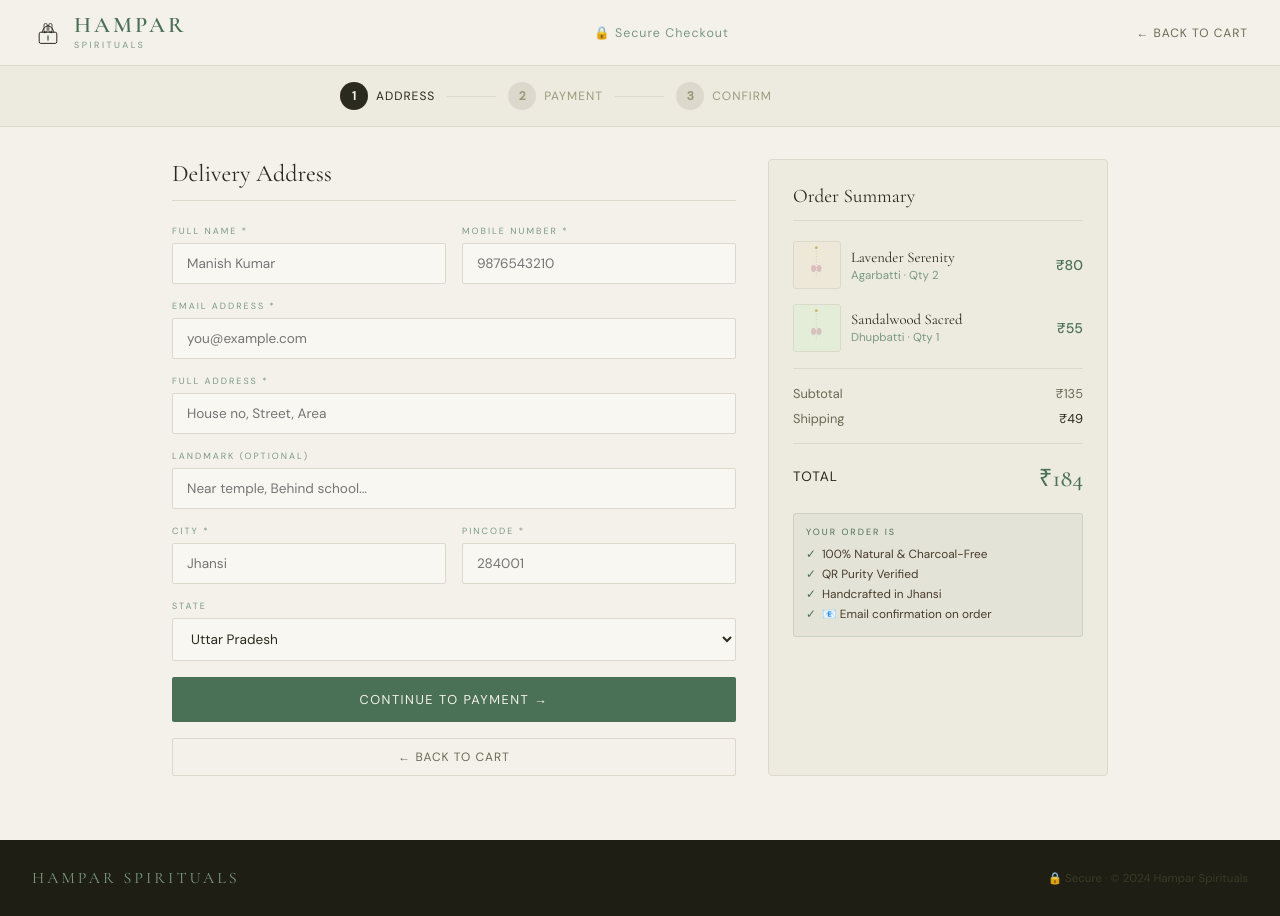
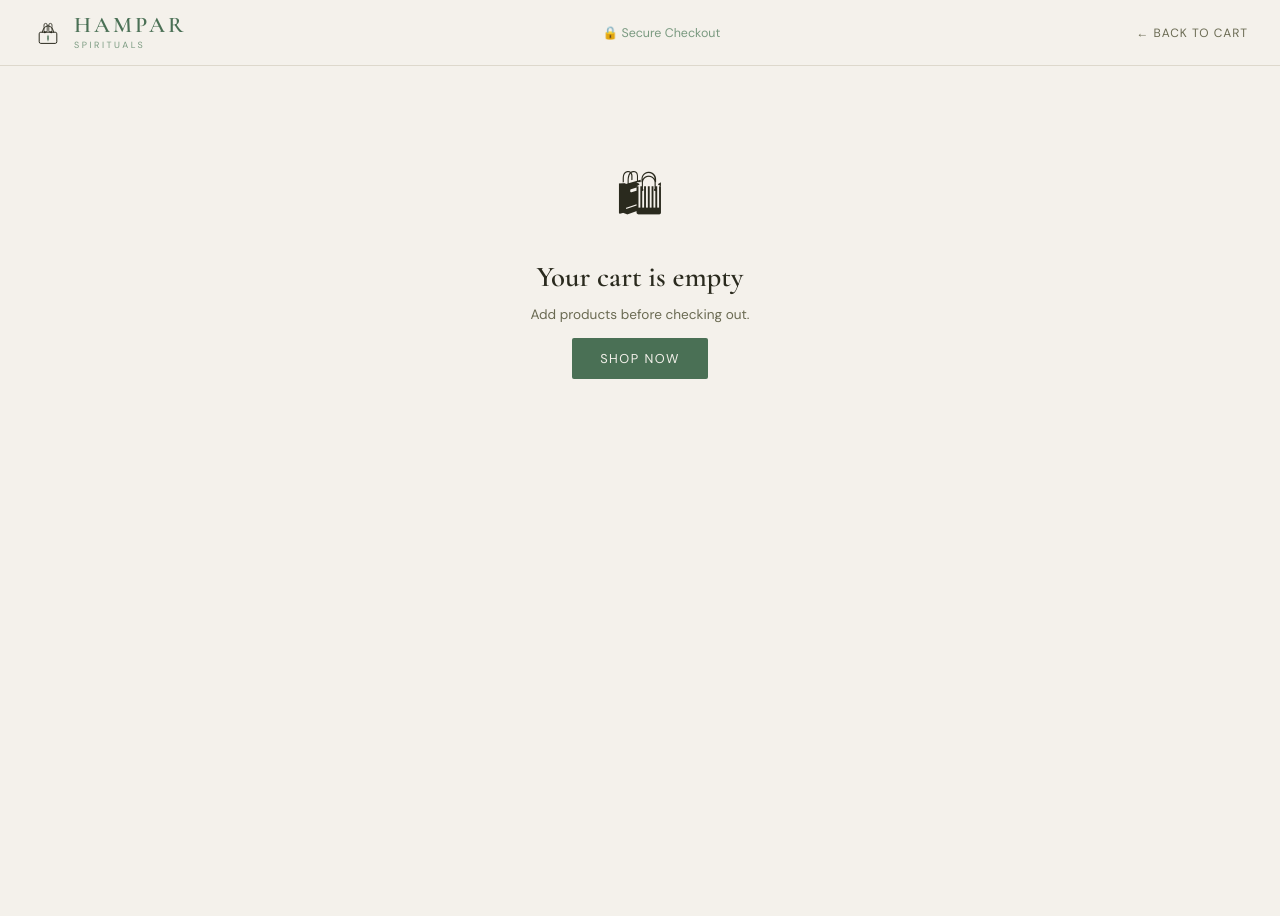
Before and after one commit to manishksingh050-rgb/hampar-spirituals, a Next.js app: page /checkout in a window 1280 px wide. After the commit the page ends 800 px from the top, so only its background shows below. Built offline with nearby package versions, Linux system fonts and the light colour scheme.

Commit message:
fix: checkout reads real cart from localStorage

```diff
--- a/app/checkout/page.jsx
+++ b/app/checkout/page.jsx
@@ -6,34 +6,46 @@ const EMAILJS_SERVICE_ID = 'service_fymj002'
 const EMAILJS_TEMPLATE_ID = 'template_acekhg5'
 const EMAILJS_PUBLIC_KEY = 'AzO_585k8-HYqo0gv'
 
+function getCart() {
+  if (typeof window === 'undefined') return []
+  try { return JSON.parse(localStorage.getItem('hampar_cart') || '[]') }
+  catch { return [] }
+}
+
+function clearCart() {
+  if (typeof window === 'undefined') return
+  localStorage.removeItem('hampar_cart')
+}
+
 export default function CheckoutPage() {
   const [step, setStep] = useState(1)
   const [payMethod, setPayMethod] = useState('upi')
   const [upiId, setUpiId] = useState('')
   const [upiError, setUpiError] = useState('')
   const [placing, setPlacing] = useState(false)
+  const [orderItems, setOrderItems] = useState([])
   const [form, setForm] = useState({
     name:'', phone:'', email:'', address:'', city:'', state:'Uttar Pradesh', pincode:'', landmark:''
   })
   const [errors, setErrors] = useState({})
   const [orderId] = useState('HSP-' + Math.random().toString(36).substr(2,8).toUpperCase())
 
-  const orderItems = [
-    { name:'Lavender Serenity', category:'Agarbatti', price:40, qty:2, bg:'#ede8d8' },
-    { name:'Sandalwood Sacred', category:'Dhupbatti', price:55, qty:1, bg:'#e4edd8' },
-  ]
-  const subtotal = orderItems.reduce((s,i) => s+i.price*i.qty, 0)
+  useEffect(() => {
+    const items = getCart()
+    setOrderItems(items.length > 0 ? items : [])
+  }, [])
+
+  useEffect(() => {
+    const script = document.createElement('script')
+    script.src = 'https://cdn.jsdelivr.net/npm/@emailjs/browser@3/dist/email.min.js'
+    script.onload = () => window.emailjs && window.emailjs.init(EMAILJS_PUBLIC_KEY)
+    document.head.appendChild(script)
+  }, [])
+
+  const subtotal = orderItems.reduce((s,i) => s + i.price * i.qty, 0)
   const shipping = subtotal >= 299 ? 0 : 49
   const codFee = payMethod === 'cod' ? 20 : 0
   const total = subtotal + shipping + codFee
-
-  // Load EmailJS
-  useEffect(() => {
-    const script = document.createElement('script')
-    script.src = 'https://cdn.jsdelivr.net/npm/@emailjs/browser@3/dist/email.min.js'
-    script.onload = () => window.emailjs.init(EMAILJS_PUBLIC_KEY)
-    document.head.appendChild(script)
-  }, [])
 
   const validate = () => {
     const e = {}
@@ -50,8 +62,10 @@ export default function CheckoutPage() {
   const handleNext = () => { if (validate()) setStep(2) }
 
   const sendEmail = async () => {
-    const itemsList = orderItems.map(i => `${i.name} x${i.qty} = ₹${i.price*i.qty}`).join('\n')
-    const templateParams = {
+    if (!window.emailjs) return
+    const itemsList = orderItems.map(i => `${i.name} x${i.qty} = ₹${i.price * i.qty}`).join('\n')
+    try {
+      await window.emailjs.send(EMAILJS_SERVICE_ID, EMAILJS_TEMPLATE_ID, {
         order_id: orderId,
         customer_name: form.name,
         customer_phone: form.phone,
@@ -67,13 +81,8 @@ export default function CheckoutPage() {
         payment_method: payMethod === 'upi' ? `UPI (${upiId})` : payMethod === 'cod' ? 'Cash on Delivery' : 'Net Banking',
         name: form.name,
         email: form.email,
-    }
-    try {
-      await window.emailjs.send(EMAILJS_SERVICE_ID, EMAILJS_TEMPLATE_ID, templateParams)
-      console.log('Order email sent!')
-    } catch (err) {
-      console.error('Email failed:', err)
-    }
+      })
+    } catch (err) { console.error('Email error:', err) }
   }
 
   const handlePlaceOrder = async () => {
@@ -84,6 +93,7 @@ export default function CheckoutPage() {
     setUpiError('')
     setPlacing(true)
     await sendEmail()
+    clearCart()
     setTimeout(() => { setPlacing(false); setStep(3) }, 2000)
   }
 
@@ -94,9 +104,9 @@ export default function CheckoutPage() {
     logoSub: { fontSize:9, letterSpacing:'2.5px', textTransform:'uppercase', color:'#7a9a80', marginTop:2 },
     progress: { background:'#edeae0', borderBottom:'1px solid #ddd8cc', padding:'1rem 2rem' },
     progressInner: { display:'flex', alignItems:'center', maxWidth:600, margin:'0 auto' },
-    progDot: (active, done) => ({ width:28, height:28, borderRadius:'50%', display:'flex', alignItems:'center', justifyContent:'center', fontSize:'0.75rem', fontWeight:600, background: done?'#4a7055':active?'#2a2a1e':'#ddd8cc', color: done||active?'#f4f1eb':'#9a9a7a', flexShrink:0 }),
-    progLabel: (active, done) => ({ fontSize:'0.75rem', letterSpacing:'1px', textTransform:'uppercase', color: active||done?'#2a2a1e':'#9a9a7a', marginLeft:8 }),
-    progLine: (done) => ({ flex:1, height:1, background: done?'#4a7055':'#ddd8cc', margin:'0 12px' }),
+    progDot: (a,d) => ({ width:28, height:28, borderRadius:'50%', display:'flex', alignItems:'center', justifyContent:'center', fontSize:'0.75rem', fontWeight:600, background:d?'#4a7055':a?'#2a2a1e':'#ddd8cc', color:d||a?'#f4f1eb':'#9a9a7a', flexShrink:0 }),
+    progLabel: (a,d) => ({ fontSize:'0.75rem', letterSpacing:'1px', textTransform:'uppercase', color:a||d?'#2a2a1e':'#9a9a7a', marginLeft:8 }),
+    progLine: (d) => ({ flex:1, height:1, background:d?'#4a7055':'#ddd8cc', margin:'0 12px' }),
     layout: { display:'grid', gridTemplateColumns:'1fr 340px', gap:'2rem', maxWidth:1000, margin:'0 auto', padding:'2rem' },
     sectionTitle: { fontFamily:"'Cormorant Garamond',serif", fontSize:'1.5rem', color:'#2a2a1e', marginBottom:'1.5rem', paddingBottom:'0.75rem', borderBottom:'1px solid #ddd8cc' },
     formGrid2: { display:'grid', gridTemplateColumns:'1fr 1fr', gap:'1rem', marginBottom:'1rem' },
@@ -111,9 +121,7 @@ export default function CheckoutPage() {
     payName: { fontFamily:"'Cormorant Garamond',serif", fontSize:'1rem', color:'#2a2a1e' },
     payNote: { fontSize:'0.75rem', color:'#7a9a80', marginTop:2 },
     upiInput: (err) => ({ width:'100%', padding:'11px 14px', background:'#f9f7f2', border:`1px solid ${err?'#e05a4a':'#ddd8cc'}`, borderRadius:2, fontSize:'0.85rem', fontFamily:"'DM Sans',sans-serif", outline:'none', color:'#2a2a1e', boxSizing:'border-box', marginTop:8 }),
-    upiApps: { display:'flex', gap:8, marginTop:10, flexWrap:'wrap' },
-    upiApp: { fontSize:'8px', letterSpacing:'1px', textTransform:'uppercase', padding:'5px 12px', border:'1px solid #ddd8cc', borderRadius:20, color:'#6a6a52', cursor:'pointer', background:'#f4f1eb' },
-    btnPrimary: (loading) => ({ width:'100%', background: loading?'#7a9a80':'#4a7055', color:'#f4f1eb', fontSize:'0.8rem', letterSpacing:'1.5px', textTransform:'uppercase', padding:14, border:'none', borderRadius:2, cursor: loading?'not-allowed':'pointer', fontFamily:"'DM Sans',sans-serif", marginBottom:8 }),
+    btnPrimary: (loading) => ({ width:'100%', background:loading?'#7a9a80':'#4a7055', color:'#f4f1eb', fontSize:'0.8rem', letterSpacing:'1.5px', textTransform:'uppercase', padding:14, border:'none', borderRadius:2, cursor:loading?'not-allowed':'pointer', fontFamily:"'DM Sans',sans-serif", marginBottom:8 }),
     btnBack: { width:'100%', background:'transparent', color:'#6a6a52', fontSize:'0.75rem', letterSpacing:'1px', textTransform:'uppercase', padding:10, border:'1px solid #ddd8cc', borderRadius:2, cursor:'pointer', fontFamily:"'DM Sans',sans-serif" },
     summary: { background:'#edeae0', border:'1px solid #ddd8cc', borderRadius:4, padding:'1.5rem', position:'sticky', top:80 },
     sumTitle: { fontFamily:"'Cormorant Garamond',serif", fontSize:'1.2rem', marginBottom:'1.25rem', paddingBottom:'0.75rem', borderBottom:'1px solid #ddd8cc' },
@@ -127,15 +135,12 @@ export default function CheckoutPage() {
     sumTotal: { display:'flex', justifyContent:'space-between', alignItems:'center', marginTop:'0.75rem' },
     totalAmt: { fontFamily:"'Cormorant Garamond',serif", fontSize:'1.5rem', fontWeight:500, color:'#4a7055' },
     successPage: { minHeight:'80vh', display:'flex', flexDirection:'column', alignItems:'center', justifyContent:'center', padding:'4rem 2rem', textAlign:'center' },
-    successIcon: { fontSize:56, marginBottom:'1.5rem' },
     successH1: { fontFamily:"'Cormorant Garamond',serif", fontSize:'2.5rem', fontWeight:400, color:'#2a2a1e', marginBottom:'0.75rem' },
     successP: { fontSize:'0.88rem', color:'#6a6a52', lineHeight:1.85, maxWidth:440, margin:'0 auto 2rem' },
     orderCard: { background:'#edeae0', border:'1px solid #ddd8cc', borderRadius:4, padding:'1.5rem 2rem', maxWidth:420, width:'100%', margin:'0 auto 2rem', textAlign:'left' },
     orderRow: { display:'flex', justifyContent:'space-between', fontSize:'0.82rem', padding:'6px 0', borderBottom:'1px solid #ddd8cc', color:'#6a6a52' },
     orderVal: { color:'#2a2a1e', fontWeight:500 },
     successBtns: { display:'flex', gap:10, justifyContent:'center', flexWrap:'wrap' },
-    successBtn: { background:'#4a7055', color:'#f4f1eb', fontSize:'0.75rem', letterSpacing:'1.5px', textTransform:'uppercase', padding:'12px 28px', border:'none', borderRadius:2, cursor:'pointer', textDecoration:'none' },
-    successBtnGhost: { background:'transparent', color:'#2a2a1e', fontSize:'0.75rem', letterSpacing:'1.5px', textTransform:'uppercase', padding:'12px 28px', border:'1px solid #2a2a1e', borderRadius:2, textDecoration:'none' },
     footer: { background:'#1e1e14', padding:'1.75rem 2rem', display:'flex', alignItems:'center', justifyContent:'space-between', flexWrap:'wrap', gap:'1rem', marginTop:'2rem' },
     footerLogo: { fontFamily:"'Cormorant Garamond',serif", fontSize:'1rem', letterSpacing:3, color:'#7a9a80' },
     footerCopy: { fontSize:'0.72rem', color:'#3a3a24' },
@@ -153,28 +158,36 @@ export default function CheckoutPage() {
           <circle cx="48" cy="38" r="2.5" fill="#2a2a1e"/>
           <path d="M40 62 Q36 54 38 48 Q40 44 40 44 Q40 44 42 48 Q44 54 40 62Z" fill="#4a7055" opacity="0.8"/>
         </svg>
-        <div>
-          <div style={s.logoText}>HAMPAR</div>
-          <div style={s.logoSub}>Spirituals</div>
-        </div>
+        <div><div style={s.logoText}>HAMPAR</div><div style={s.logoSub}>Spirituals</div></div>
       </Link>
-      <div style={{fontSize:'0.78rem',color:'#7a9a80',letterSpacing:'1px'}}>🔒 Secure Checkout</div>
+      <div style={{fontSize:'0.78rem',color:'#7a9a80'}}>🔒 Secure Checkout</div>
       <Link href="/cart" style={{fontSize:'0.75rem',letterSpacing:'1px',textTransform:'uppercase',color:'#6a6a52',textDecoration:'none'}}>← Back to Cart</Link>
     </nav>
   )
 
-  // SUCCESS PAGE
+  // EMPTY CART
+  if (orderItems.length === 0 && step !== 3) return (
+    <div style={s.page}>
+      <NavBar/>
+      <div style={{textAlign:'center',padding:'6rem 2rem'}}>
+        <div style={{fontSize:48,marginBottom:'1rem'}}>🛍</div>
+        <h2 style={{fontFamily:"'Cormorant Garamond',serif",fontSize:'1.8rem',color:'#2a2a1e',marginBottom:'0.75rem'}}>Your cart is empty</h2>
+        <p style={{fontSize:'0.85rem',color:'#6a6a52',marginBottom:'1.5rem'}}>Add products before checking out.</p>
+        <Link href="/" style={{background:'#4a7055',color:'#f4f1eb',padding:'12px 28px',borderRadius:2,fontSize:'0.8rem',letterSpacing:'1.5px',textTransform:'uppercase',textDecoration:'none'}}>Shop Now</Link>
+      </div>
+    </div>
+  )
+
+  // SUCCESS
   if (step === 3) return (
     <div style={s.page}>
       <NavBar/>
       <div style={s.successPage}>
-        <div style={s.successIcon}>🙏</div>
+        <div style={{fontSize:56,marginBottom:'1.5rem'}}>🙏</div>
         <h1 style={s.successH1}>Order Placed Successfully!</h1>
-        <p style={s.successP}>
-          Thank you, <strong>{form.name}</strong>! Your order has been received and a confirmation email has been sent to <strong>{form.email}</strong>. We will dispatch within 2 business days from Jhansi.
-        </p>
+        <p style={s.successP}>Thank you, <strong>{form.name}</strong>! Confirmation sent to <strong>{form.email}</strong>. We dispatch within 2 business days from Jhansi.</p>
         <div style={s.orderCard}>
-          <div style={{fontFamily:"'Cormorant Garamond',serif",fontSize:'1rem',marginBottom:'0.75rem',color:'#2a2a1e'}}>Order Details</div>
+          <div style={{fontFamily:"'Cormorant Garamond',serif",fontSize:'1rem',marginBottom:'0.75rem'}}>Order Details</div>
           {[
             ['Order ID', orderId],
             ['Items', `${orderItems.reduce((s,i)=>s+i.qty,0)} items`],
@@ -182,20 +195,17 @@ export default function CheckoutPage() {
             ['Payment', payMethod==='upi'?'UPI':payMethod==='cod'?'Cash on Delivery':'Net Banking'],
             ['Delivery', `${form.city}, ${form.state}`],
             ['Expected', '3–5 business days'],
-            ['Email Sent', '✓ Confirmation sent'],
+            ['Email', '✓ Confirmation sent'],
           ].map(([k,v]) => (
             <div key={k} style={s.orderRow}><span>{k}</span><span style={s.orderVal}>{v}</span></div>
           ))}
         </div>
         <div style={s.successBtns}>
-          <Link href="/" style={s.successBtn}>Continue Shopping</Link>
-          <Link href="/purity" style={s.successBtnGhost}>Learn About Purity</Link>
+          <Link href="/" style={{background:'#4a7055',color:'#f4f1eb',fontSize:'0.75rem',letterSpacing:'1.5px',textTransform:'uppercase',padding:'12px 28px',borderRadius:2,textDecoration:'none'}}>Continue Shopping</Link>
+          <Link href="/purity" style={{background:'transparent',color:'#2a2a1e',fontSize:'0.75rem',letterSpacing:'1.5px',textTransform:'uppercase',padding:'12px 28px',border:'1px solid #2a2a1e',borderRadius:2,textDecoration:'none'}}>Learn About Purity</Link>
         </div>
       </div>
-      <footer style={s.footer}>
-        <div style={s.footerLogo}>HAMPAR SPIRITUALS</div>
-        <div style={s.footerCopy}>© 2024 Hampar Spirituals · Jhansi, UP</div>
-      </footer>
+      <footer style={s.footer}><div style={s.footerLogo}>HAMPAR SPIRITUALS</div><div style={s.footerCopy}>© 2024 Hampar Spirituals</div></footer>
     </div>
   )
 
@@ -203,14 +213,13 @@ export default function CheckoutPage() {
     <div style={s.page}>
       <NavBar/>
 
-      {/* PROGRESS */}
       <div style={s.progress}>
         <div style={s.progressInner}>
           {[['1','Address'],['2','Payment'],['3','Confirm']].map(([n,l],i) => (
             <div key={n} style={{display:'flex',alignItems:'center',flex:i<2?1:'auto'}}>
-              <div style={s.progDot(step===i+1, step>i+1)}>{step>i+1?'✓':n}</div>
-              <span style={s.progLabel(step===i+1, step>i+1)}>{l}</span>
-              {i < 2 && <div style={s.progLine(step>i+1)}/>}
+              <div style={s.progDot(step===i+1,step>i+1)}>{step>i+1?'✓':n}</div>
+              <span style={s.progLabel(step===i+1,step>i+1)}>{l}</span>
+              {i<2 && <div style={s.progLine(step>i+1)}/>}
             </div>
           ))}
         </div>
@@ -218,8 +227,8 @@ export default function CheckoutPage() {
 
       <div style={s.layout}>
         <div>
-          {/* STEP 1 — ADDRESS */}
-          {step === 1 && <>
+          {/* STEP 1 */}
+          {step===1 && <>
             <div style={s.sectionTitle}>Delivery Address</div>
             <div style={s.formGrid2}>
               <div>
@@ -269,17 +278,16 @@ export default function CheckoutPage() {
             <Link href="/cart" style={{display:'block',textAlign:'center',textDecoration:'none',marginTop:8,fontSize:'0.75rem',letterSpacing:'1px',textTransform:'uppercase',color:'#6a6a52',padding:10,border:'1px solid #ddd8cc',borderRadius:2}}>← Back to Cart</Link>
           </>}
 
-          {/* STEP 2 — PAYMENT */}
-          {step === 2 && <>
+          {/* STEP 2 */}
+          {step===2 && <>
             <div style={s.sectionTitle}>Choose Payment Method</div>
-
             {[
-              {id:'upi', icon:'📱', name:'UPI Payment', note:'Google Pay, PhonePe, Paytm, BHIM UPI'},
-              {id:'cod', icon:'💵', name:'Cash on Delivery', note:'Pay when your order arrives — ₹20 COD fee'},
-              {id:'netbanking', icon:'🏦', name:'Net Banking', note:'All major Indian banks supported'},
-            ].map(m => (
+              {id:'upi',icon:'📱',name:'UPI Payment',note:'Google Pay, PhonePe, Paytm, BHIM UPI'},
+              {id:'cod',icon:'💵',name:'Cash on Delivery',note:'Pay when your order arrives — ₹20 COD fee'},
+              {id:'netbanking',icon:'🏦',name:'Net Banking',note:'All major Indian banks supported'},
+            ].map(m=>(
               <div key={m.id} style={s.payCard(payMethod===m.id)} onClick={()=>setPayMethod(m.id)}>
-                <div style={s.payRadio(payMethod===m.id)}>{payMethod===m.id && <div style={s.payDot}/>}</div>
+                <div style={s.payRadio(payMethod===m.id)}>{payMethod===m.id&&<div style={s.payDot}/>}</div>
                 <span style={{fontSize:22}}>{m.icon}</span>
                 <div><div style={s.payName}>{m.name}</div><div style={s.payNote}>{m.note}</div></div>
               </div>
@@ -290,20 +298,16 @@ export default function CheckoutPage() {
                 <label style={s.label}>Your UPI ID</label>
                 <input style={s.upiInput(upiError)} placeholder="yourname@upi" value={upiId} onChange={e=>setUpiId(e.target.value)}/>
                 {upiError && <div style={s.errMsg}>{upiError}</div>}
-                <div style={s.upiApps}>
-                  {['GPay','PhonePe','Paytm','BHIM'].map(app=><div key={app} style={s.upiApp}>{app}</div>)}
+                <div style={{display:'flex',gap:8,marginTop:10,flexWrap:'wrap'}}>
+                  {['GPay','PhonePe','Paytm','BHIM'].map(app=><div key={app} style={{fontSize:'8px',letterSpacing:'1px',textTransform:'uppercase',padding:'5px 12px',border:'1px solid #ddd8cc',borderRadius:20,color:'#6a6a52',cursor:'pointer',background:'#f4f1eb'}}>{app}</div>)}
                 </div>
               </div>
             )}
-
             {payMethod==='cod' && (
               <div style={{marginBottom:'1.5rem',padding:'1.25rem',background:'#fff9ec',borderRadius:4,border:'1px solid #e8d8a0'}}>
-                <div style={{fontSize:'0.82rem',color:'#6a5a2a',lineHeight:1.8}}>
-                  💡 <strong>COD Note:</strong> An additional ₹20 fee applies. Please keep exact change ready.
-                </div>
+                <div style={{fontSize:'0.82rem',color:'#6a5a2a',lineHeight:1.8}}>💡 <strong>COD Note:</strong> An additional ₹20 fee applies. Please keep exact change ready.</div>
               </div>
             )}
-
             {payMethod==='netbanking' && (
               <div style={{marginBottom:'1.5rem',padding:'1.25rem',background:'#edeae0',borderRadius:4,border:'1px solid #ddd8cc'}}>
                 <label style={s.label}>Select Your Bank</label>
@@ -321,7 +325,7 @@ export default function CheckoutPage() {
             </div>
 
             <button style={s.btnPrimary(placing)} onClick={handlePlaceOrder} disabled={placing}>
-              {placing ? '⏳ Placing Order & Sending Email...' : `Place Order — ₹${total} →`}
+              {placing?'⏳ Placing Order...':`Place Order — ₹${total} →`}
             </button>
             <button style={s.btnBack} onClick={()=>setStep(1)}>← Back to Address</button>
           </>}
@@ -329,10 +333,10 @@ export default function CheckoutPage() {
 
         {/* ORDER SUMMARY */}
         <div style={s.summary}>
-          <div style={s.sumTitle}>Order Summary</div>
-          {orderItems.map((item,i) => (
+          <div style={s.sumTitle}>Order Summary ({orderItems.reduce((s,i)=>s+i.qty,0)} items)</div>
+          {orderItems.map((item,i)=>(
             <div key={i} style={s.sumItem}>
-              <div style={{...s.sumThumb,background:item.bg}}>
+              <div style={{...s.sumThumb,background:item.bg||'#ede8d8'}}>
                 <svg width="28" height="38" viewBox="0 0 80 110" opacity="0.8">
                   <line x1="38" y1="5" x2="38" y2="90" stroke="#5c4a2a" strokeWidth="1.5" strokeDasharray="3,5" opacity="0.4"/>
                   <circle cx="38" cy="5" r="4" fill="#c9a84c"/>
@@ -350,25 +354,20 @@ export default function CheckoutPage() {
           <div style={s.sumDiv}/>
           <div style={s.sumRow}><span>Subtotal</span><span>₹{subtotal}</span></div>
           <div style={s.sumRow}><span>Shipping</span><span style={{color:shipping===0?'#4a7055':'#2a2a1e'}}>{shipping===0?'FREE':`₹${shipping}`}</span></div>
-          {payMethod==='cod' && <div style={s.sumRow}><span>COD Fee</span><span>₹20</span></div>}
+          {payMethod==='cod'&&<div style={s.sumRow}><span>COD Fee</span><span>₹20</span></div>}
           <div style={s.sumDiv}/>
           <div style={s.sumTotal}>
             <span style={{fontSize:'0.85rem',textTransform:'uppercase',letterSpacing:'1px'}}>Total</span>
             <span style={s.totalAmt}>₹{total}</span>
           </div>
-          <div style={{marginTop:'1.25rem',padding:'0.75rem',background:'rgba(74,112,85,0.06)',borderRadius:3,border:'1px solid rgba(74,112,85,0.15)'}}>
-            <div style={{fontSize:'9px',letterSpacing:'2px',textTransform:'uppercase',color:'#4a7055',marginBottom:6}}>Your Order Is</div>
-            {['100% Natural & Charcoal-Free','QR Purity Verified','Handcrafted in Jhansi','📧 Email confirmation on order'].map(t=>(
+          <div style={{marginTop:'1rem',padding:'0.75rem',background:'rgba(74,112,85,0.06)',borderRadius:3,border:'1px solid rgba(74,112,85,0.15)'}}>
+            {['100% Natural & Charcoal-Free','QR Purity Verified','Handcrafted in Jhansi','📧 Email confirmation sent'].map(t=>(
               <div key={t} style={{fontSize:'0.74rem',color:'#4a3d2c',padding:'2px 0',display:'flex',gap:6}}><span style={{color:'#4a7055'}}>✓</span>{t}</div>
             ))}
           </div>
         </div>
       </div>
-
-      <footer style={s.footer}>
-        <div style={s.footerLogo}>HAMPAR SPIRITUALS</div>
-        <div style={s.footerCopy}>🔒 Secure · © 2024 Hampar Spirituals</div>
-      </footer>
+      <footer style={s.footer}><div style={s.footerLogo}>HAMPAR SPIRITUALS</div><div style={s.footerCopy}>🔒 © 2024 Hampar Spirituals</div></footer>
     </div>
   )
 }
```
Lines whose indentation alone changed are shown as unchanged.
